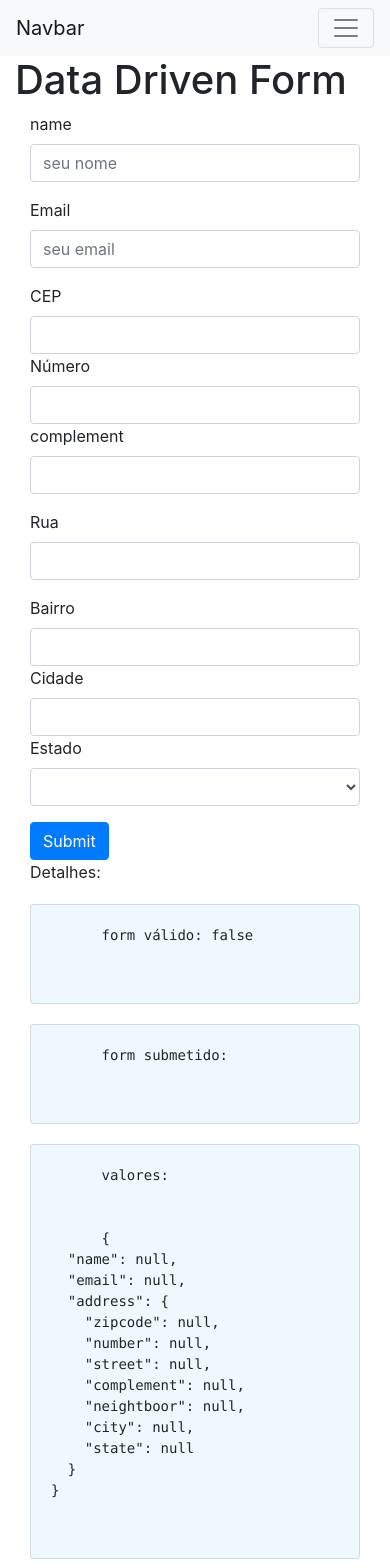
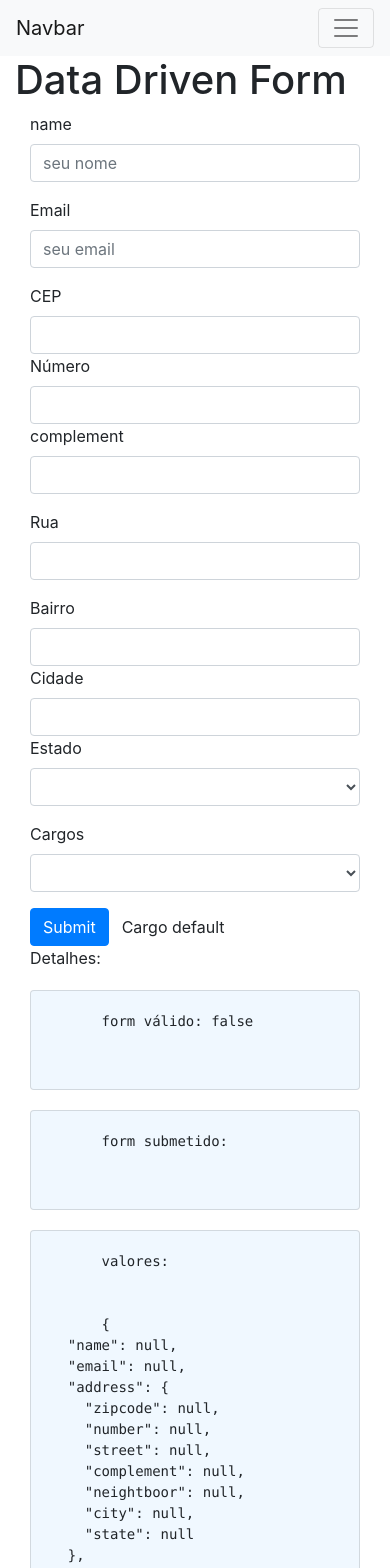
Before and after one commit to layshidani/curso-loiane, an Angular app: page /dataForm in a window 390 px wide. Shown: the top 1568 px of the page. Built offline with nearby package versions, Linux system fonts and the light colour scheme.

Commit message:
feat(reactive-forms): add comboBox with objects :sparkles:

```diff
--- a/src/app/data-form/data-form.component.html
+++ b/src/app/data-form/data-form.component.html
@@ -100,11 +100,28 @@
 
   </div>
 
+  <div class="form-group">
+    <div class="col-md-3" [ngClass]="applyCssError('roles')">
+      <label for="role" class="control-label">Cargos</label>
+      <select class="form-control" id="role" formControlName="roles" [compareWith]="compareRole">
+        <option *ngFor="let role of roles" [ngValue]="role">{{ role.desc }}</option>
+      </select>
+      <app-field-control-error [showError]="verifyValidTouched('roles')" errorMsg="campo obrigatório.">
+      </app-field-control-error>
+    </div>
+  </div>
+
   <div class="col-sm-12">
     <button
       type="submit"
       class="btn btn-primary"
     >Submit</button>
+
+    <button
+      class="btn"
+      (click)="setRole()"
+    >Cargo default</button>
+
   </div>
 </form>
 
--- a/src/app/data-form/data-form.component.ts
+++ b/src/app/data-form/data-form.component.ts
@@ -17,6 +17,7 @@ export class DataFormComponent implements OnInit {
 
   formulary: FormGroup;
   states: Observable<StateBR[]>;
+  roles: any[];
 
   constructor(
     private http: HttpClient,
@@ -27,6 +28,8 @@ export class DataFormComponent implements OnInit {
 
   ngOnInit(): void {
     this.states = this.dropdownService.getStates();
+
+    this.roles = this.dropdownService.getRoles();
 
     // com formGroup
     // this.formulary = new FormGroup({
@@ -46,6 +49,9 @@ export class DataFormComponent implements OnInit {
         city: [null, Validators.required],
         state: [null, Validators.required],
       }),
+      roles: [
+        null
+      ]
     })
   }
 
@@ -130,4 +136,13 @@ export class DataFormComponent implements OnInit {
       }
     });
   }
+
+  setRole() {
+    const role = { nome: 'Dev2', nivel: 'Pleno', desc: 'Dev Pl' };
+    this.formulary.get('roles').setValue(role);
+  }
+
+  compareRole(obj1, obj2) {
+    return obj1 && obj2 ? (obj1.nivel === obj2.nivel) : obj1 === obj2
+  }
 }
--- a/src/app/shared/services/dropdown.service.ts
+++ b/src/app/shared/services/dropdown.service.ts
@@ -10,4 +10,12 @@ export class DropdownService {
   getStates() {
     return this.http.get<StateBR[]>('assets/data/states.json');
   }
+
+  getRoles() {
+    return [
+      { nome: 'Dev1', nivel: 'Junior', desc: 'Dev Jr' },
+      { nome: 'Dev2', nivel: 'Pleno', desc: 'Dev Pl' },
+      { nome: 'Dev3', nivel: 'Senior', desc: 'Dev Sr' }
+    ];
+  }
 }
```
